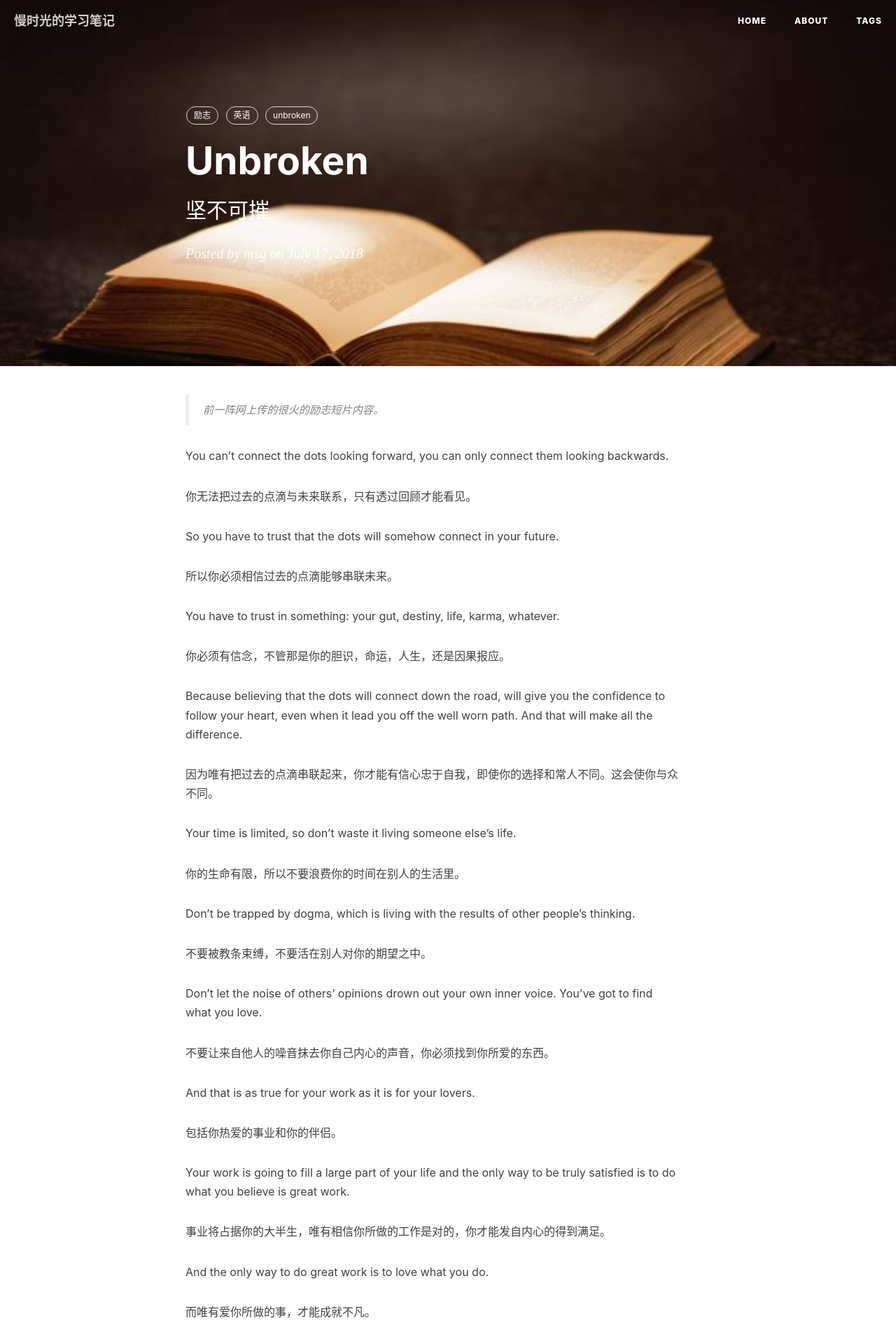
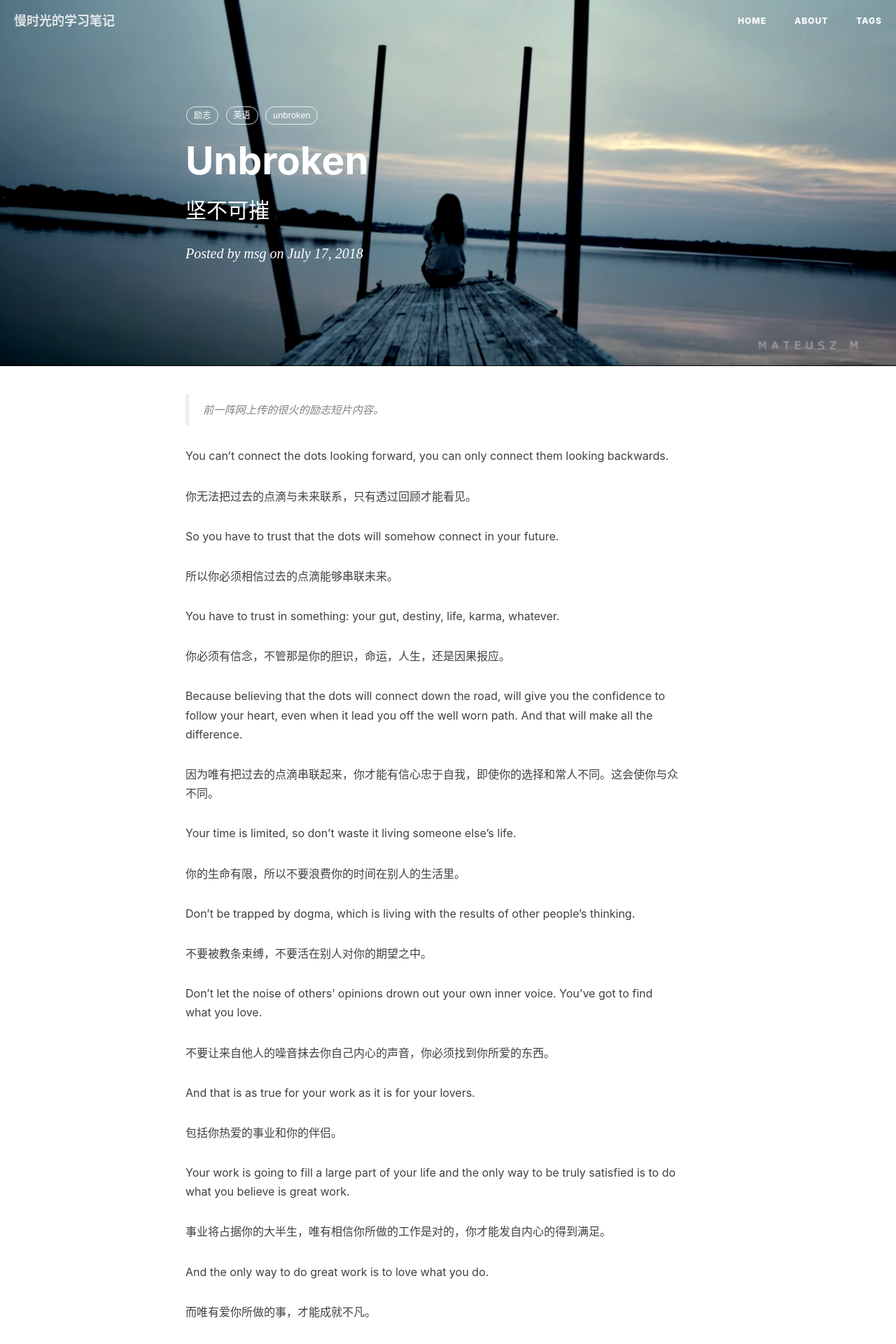
Before and after one commit to msg901216/msg901216.github.io, a Jekyll site: the page built from _posts/2018-07-17-Unbroken.md, in a window 1280 px wide. Shown: the top 1920 px of the page at 70% size. Built offline with Jekyll 4.4.1, drawn with Linux system fonts in a browser that asks for light colours; nearby versions of some CDN libraries; comment, search, counter and statistics services are not loaded.

Commit message:
加入配图

```diff
--- a/_posts/2018-07-17-Unbroken.md
+++ b/_posts/2018-07-17-Unbroken.md
@@ -4,7 +4,7 @@ title:      "Unbroken"
 subtitle:   "坚不可摧"
 date:       2018-07-17
 author:     "msg"
-header-img: "img/book.jpg"
+header-img: "img/unbroken.png"
 tags:
     - 励志
     - 英语
```
